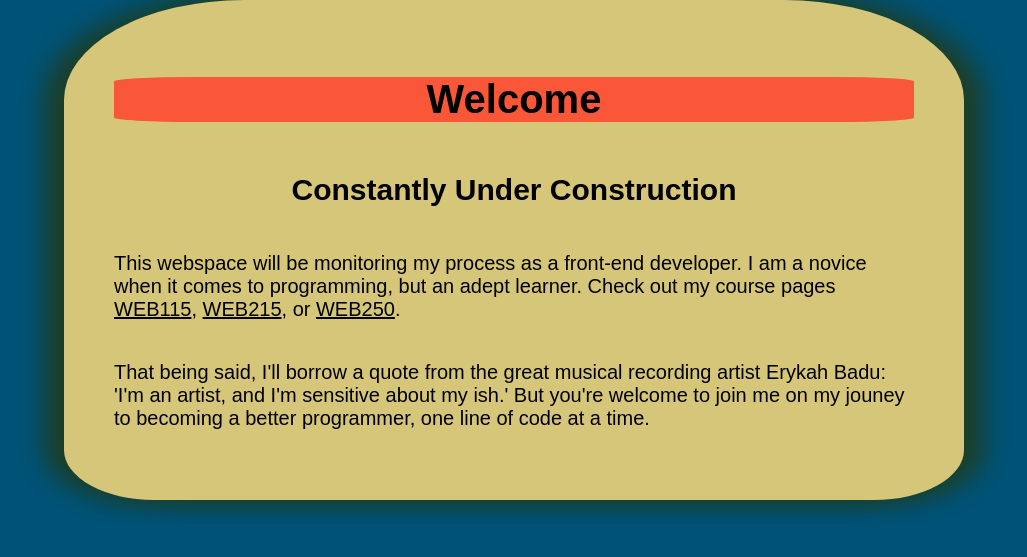
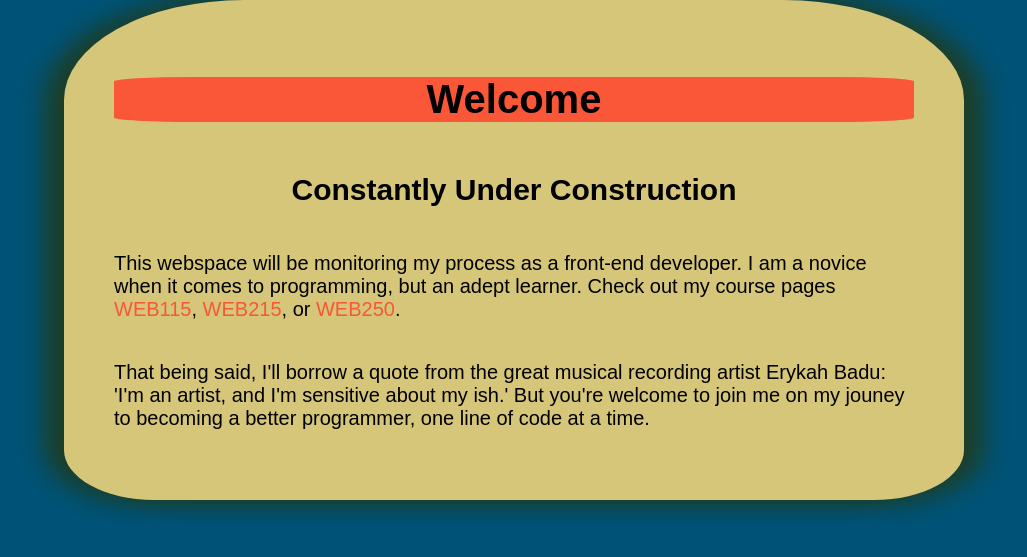
Before and after one commit to KenLWabibi/KenLWabibi.github.io, a PHP site: page / in a window 1280 px wide. Shown: the top 557 px of the page, without its empty margins (126-1153 px from the left). Run offline with PHP 8.4, Linux system fonts and the light colour scheme.

Commit message:
Update VF_layout1.css

```diff
--- a/VF_layout1.css
+++ b/VF_layout1.css
@@ -52,7 +52,8 @@ h2, h3, h4, h5, h6 {
 	text-align: center;
 }
 a {
-	color: #000000;
+	color: #F95738;
+	text-decoration: none;
 }
 a:hover {
 	color: #7EA0B7;
```
